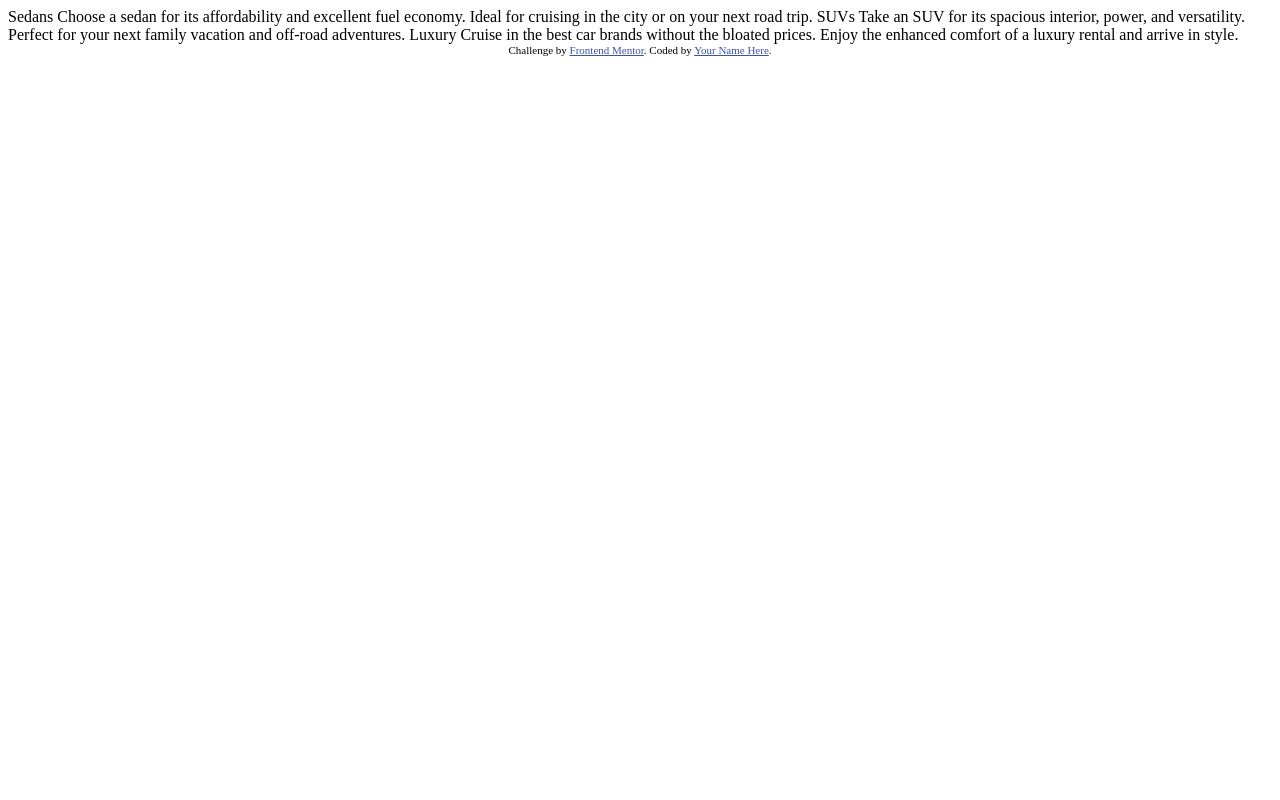
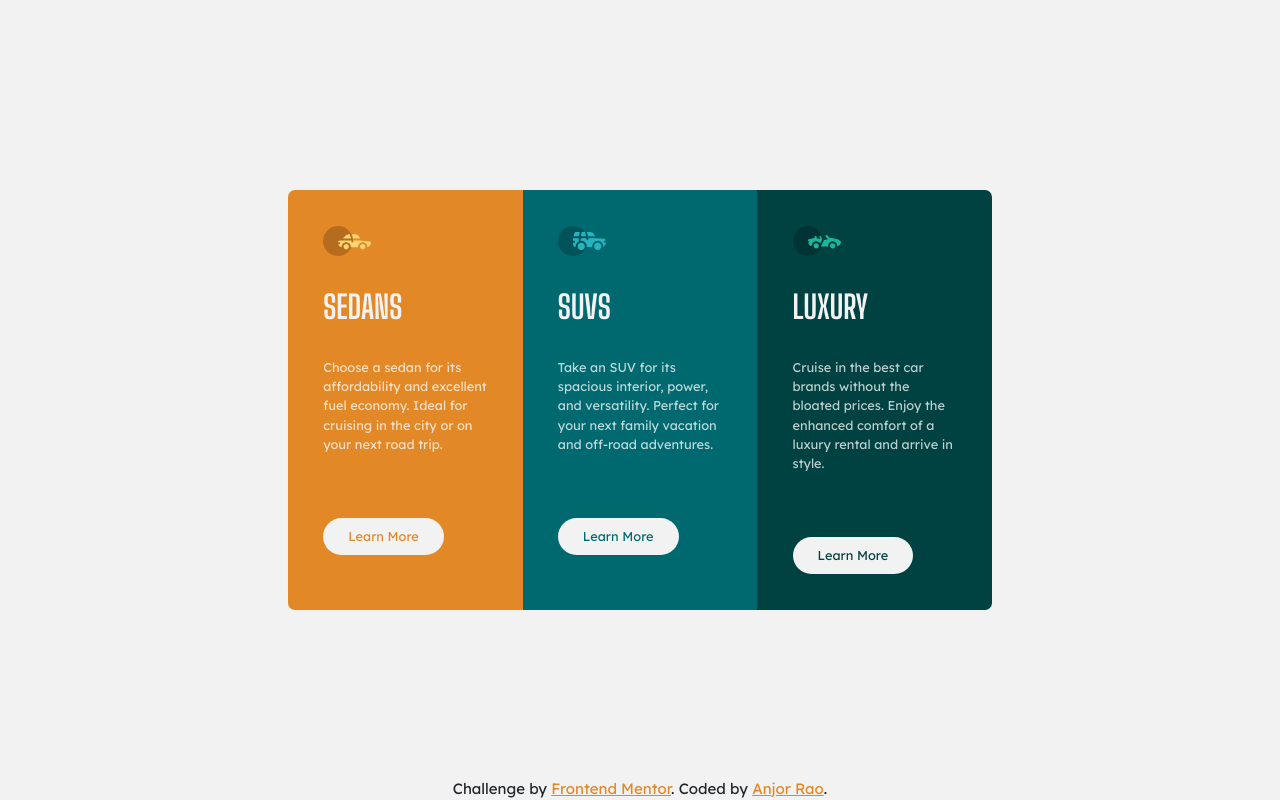
Before and after one commit to anjorrao/frontend-mentor-challenge-3, a plain HTML site: page index.html in a window 1280 px wide. Drawn offline with nearby package versions, Linux system fonts and the light colour scheme.

Commit message:
Theme added.

```diff
--- a/index.html
+++ b/index.html
@@ -8,29 +8,49 @@
 
   <title>Frontend Mentor | 3-column preview card component</title>
 
-  <!-- Feel free to remove these styles or customise in your own stylesheet 👍 -->
-  <style>
-    .attribution { font-size: 11px; text-align: center; }
-    .attribution a { color: hsl(228, 45%, 44%); }
-  </style>
+  <link href="https://cdn.jsdelivr.net/npm/bootstrap@5.0.0-beta3/dist/css/bootstrap.min.css" rel="stylesheet" integrity="sha384-eOJMYsd53ii+scO/bJGFsiCZc+5NDVN2yr8+0RDqr0Ql0h+rP48ckxlpbzKgwra6" crossorigin="anonymous">
+  <link href="css/style.css" rel="stylesheet"></link>
 </head>
 <body>
-
-  Sedans
-  Choose a sedan for its affordability and excellent fuel economy. Ideal for cruising in the city
-  or on your next road trip.
-
-  SUVs
-  Take an SUV for its spacious interior, power, and versatility. Perfect for your next family vacation
-  and off-road adventures.
-
-  Luxury
-  Cruise in the best car brands without the bloated prices. Enjoy the enhanced comfort of a luxury
-  rental and arrive in style.
-
+  <div class="main-content-wrapper">
+    <div class="vertically-align-middle">
+      <div class="card-group">
+        <div class="card orange">
+          <div class="card-body">
+            <div class="card-icon">
+              <img src="images/icon-sedans.svg" alt="Sedans" height="30">
+            </div>
+            <h5 class="card-title">Sedans</h5>
+            <p class="card-text">Choose a sedan for its affordability and excellent fuel economy. Ideal for cruising in the city
+              or on your next road trip.</p>
+            <button class="btn btn-primary">Learn More</button>
+          </div>
+        </div>
+        <div class="card cyan">
+          <div class="card-body">
+            <img src="images/icon-suvs.svg" alt="SUVs" height="30">
+            <h5 class="card-title">SUVs</h5>
+            <p class="card-text">Take an SUV for its spacious interior, power, and versatility. Perfect for your next family vacation
+              and off-road adventures.</p>
+            <button class="btn btn-primary">Learn More</button>
+          </div>
+        </div>
+        <div class="card cyan-dark">
+          <div class="card-body">
+            <img src="images/icon-luxury.svg" alt="Luxury" height="30">
+            <h5 class="card-title">Luxury</h5>
+            <p class="card-text">Cruise in the best car brands without the bloated prices. Enjoy the enhanced comfort of a luxury
+              rental and arrive in style.</p>
+            <button class="btn btn-primary">Learn More</button>
+          </div>
+        </div>
+      </div>
+    </div>
+  </div>
   <div class="attribution">
     Challenge by <a href="https://www.frontendmentor.io?ref=challenge" target="_blank">Frontend Mentor</a>.
-    Coded by <a href="#">Your Name Here</a>.
+    Coded by <a href="#">Anjor Rao</a>.
   </div>
+  <script src="https://cdn.jsdelivr.net/npm/bootstrap@5.0.0-beta3/dist/js/bootstrap.bundle.min.js" integrity="sha384-JEW9xMcG8R+pH31jmWH6WWP0WintQrMb4s7ZOdauHnUtxwoG2vI5DkLtS3qm9Ekf" crossorigin="anonymous"></script>
 </body>
 </html>
--- /dev/null
+++ b/scss/base/_base.scss
@@ -0,0 +1,14 @@
+/*------------------ Font Family -------------------*/
+@import url('https://fonts.googleapis.com/css2?family=Big+Shoulders+Display:wght@700&family=Lexend+Deca&display=swap');
+
+/*----------------- Colors ------------------------*/
+$orange: hsl(31, 77%, 52%);
+$cyan: hsl(184, 100%, 22%);
+$dark-cyan: hsl(179, 100%, 13%);
+$transparent-white: hsla(0, 0%, 100%, 0.75);
+$light-gray: hsl(0, 0%, 95%);
+
+/*----------------- Font --------------------*/
+$regular-font: 15px;
+$font-lexend-deca: 'Lexend Deca', sans-serif;
+$font-big-shoulder-display: 'Big Shoulders Display', cursive;
--- /dev/null
+++ b/scss/base/_breakpoints.scss
@@ -0,0 +1,136 @@
+// Breakpoint viewport sizes and media queries.
+//
+// Breakpoints are defined as a map of (name: minimum width), order from small to large:
+//
+//    (xs: 0, sm: 576px, md: 768px, lg: 992px, xl: 1200px)
+//
+// The map defined in the `$grid-breakpoints` global variable is used as the `$breakpoints` argument by default.
+
+// Name of the next breakpoint, or null for the last breakpoint.
+//
+//    >> breakpoint-next(sm)
+//    md
+//    >> breakpoint-next(sm, (xs: 0, sm: 576px, md: 768px, lg: 992px, xl: 1200px))
+//    md
+//    >> breakpoint-next(sm, $breakpoint-names: (xs sm md lg xl))
+//    md
+$grid-breakpoints: (
+  xs: 0,
+  sm: 576px,
+  md: 768px,
+  lg: 992px,
+  xl: 1200px,
+  xxl: 1400px
+) !default;
+
+@function breakpoint-next($name, $breakpoints: $grid-breakpoints, $breakpoint-names: map-keys($breakpoints)) {
+  $n: index($breakpoint-names, $name);
+  @if not $n {
+    @error "breakpoint `#{$name}` not found in `#{$breakpoints}`";
+  }
+  @return if($n < length($breakpoint-names), nth($breakpoint-names, $n + 1), null);
+}
+
+// Minimum breakpoint width. Null for the smallest (first) breakpoint.
+//
+//    >> breakpoint-min(sm, (xs: 0, sm: 576px, md: 768px, lg: 992px, xl: 1200px))
+//    576px
+@function breakpoint-min($name, $breakpoints: $grid-breakpoints) {
+  $min: map-get($breakpoints, $name);
+  @return if($min != 0, $min, null);
+}
+
+// Maximum breakpoint width.
+// The maximum value is reduced by 0.02px to work around the limitations of
+// `min-` and `max-` prefixes and viewports with fractional widths.
+// See https://www.w3.org/TR/mediaqueries-4/#mq-min-max
+// Uses 0.02px rather than 0.01px to work around a current rounding bug in Safari.
+// See https://bugs.webkit.org/show_bug.cgi?id=178261
+//
+//    >> breakpoint-max(md, (xs: 0, sm: 576px, md: 768px, lg: 992px, xl: 1200px))
+//    767.98px
+@function breakpoint-max($name, $breakpoints: $grid-breakpoints) {
+  $max: map-get($breakpoints, $name);
+  @return if($max and $max > 0, $max - .02, null);
+}
+
+// Returns a blank string if smallest breakpoint, otherwise returns the name with a dash in front.
+// Useful for making responsive utilities.
+//
+//    >> breakpoint-infix(xs, (xs: 0, sm: 576px, md: 768px, lg: 992px, xl: 1200px))
+//    ""  (Returns a blank string)
+//    >> breakpoint-infix(sm, (xs: 0, sm: 576px, md: 768px, lg: 992px, xl: 1200px))
+//    "-sm"
+@function breakpoint-infix($name, $breakpoints: $grid-breakpoints) {
+  @return if(breakpoint-min($name, $breakpoints) == null, "", "-#{$name}");
+}
+
+// Media of at least the minimum breakpoint width. No query for the smallest breakpoint.
+// Makes the @content apply to the given breakpoint and wider.
+@mixin media-breakpoint-up($name, $breakpoints: $grid-breakpoints) {
+  $min: breakpoint-min($name, $breakpoints);
+  @if $min {
+    @media (min-width: $min) {
+      @content;
+    }
+  } @else {
+    @content;
+  }
+}
+
+// Media of at most the maximum breakpoint width. No query for the largest breakpoint.
+// Makes the @content apply to the given breakpoint and narrower.
+@mixin media-breakpoint-down($name, $breakpoints: $grid-breakpoints) {
+  $max: breakpoint-max($name, $breakpoints);
+  @if $max {
+    @media (max-width: $max) {
+      @content;
+    }
+  } @else {
+    @content;
+  }
+}
+
+// Media that spans multiple breakpoint widths.
+// Makes the @content apply between the min and max breakpoints
+@mixin media-breakpoint-between($lower, $upper, $breakpoints: $grid-breakpoints) {
+  $min: breakpoint-min($lower, $breakpoints);
+  $max: breakpoint-max($upper, $breakpoints);
+
+  @if $min != null and $max != null {
+    @media (min-width: $min) and (max-width: $max) {
+      @content;
+    }
+  } @else if $max == null {
+    @include media-breakpoint-up($lower, $breakpoints) {
+      @content;
+    }
+  } @else if $min == null {
+    @include media-breakpoint-down($upper, $breakpoints) {
+      @content;
+    }
+  }
+}
+
+// Media between the breakpoint's minimum and maximum widths.
+// No minimum for the smallest breakpoint, and no maximum for the largest one.
+// Makes the @content apply only to the given breakpoint, not viewports any wider or narrower.
+@mixin media-breakpoint-only($name, $breakpoints: $grid-breakpoints) {
+  $min:  breakpoint-min($name, $breakpoints);
+  $next: breakpoint-next($name, $breakpoints);
+  $max:  breakpoint-max($next);
+
+  @if $min != null and $max != null {
+    @media (min-width: $min) and (max-width: $max) {
+      @content;
+    }
+  } @else if $max == null {
+    @include media-breakpoint-up($name, $breakpoints) {
+      @content;
+    }
+  } @else if $min == null {
+    @include media-breakpoint-down($next, $breakpoints) {
+      @content;
+    }
+  }
+}
--- /dev/null
+++ b/scss/component/_component.scss
@@ -0,0 +1,84 @@
+@import "../base/base";
+@import "../base/breakpoints";
+
+/*---------------- Card ----------------*/
+.card-group {
+
+	.card {
+		padding: 1.2rem;
+		border: none;
+		color: $transparent-white;
+		border-radius: 7px;
+		margin-bottom: 0;
+
+		 @include media-breakpoint-down(md) {
+			 border-radius: 0;
+
+			 &:first-child {
+				 border-top-left-radius: 7px;
+				 border-top-right-radius: 7px;
+			 }
+
+			 &:last-child {
+				 border-bottom-left-radius: 7px;
+				 border-bottom-right-radius: 7px;
+			 }
+		 }
+
+		.card-title {
+			font-family: $font-big-shoulder-display;
+			color: $light-gray;
+			font-size: 2rem;
+			margin: 2rem 0;
+			text-transform: uppercase;
+		}
+
+		p {
+			margin-bottom: 4rem;
+			font-size: 0.8rem;
+		}
+
+		&.orange {
+			background-color: $orange;
+
+			.btn-primary {
+				color: $orange;
+			}
+		}
+
+		&.cyan {
+			background-color: $cyan;
+
+			.btn-primary {
+				color: $cyan;
+			}
+		}
+
+		&.cyan-dark {
+			background-color: $dark-cyan;
+
+			.btn-primary {
+				color: $dark-cyan;
+			}
+		}
+	}
+}
+
+/*---------------- Button ---------------*/
+.btn-primary {
+	background-color: $light-gray;
+	border-radius: 30px;
+	border: none;
+	font-size: 0.8rem;
+	padding: 0.5rem 1.5rem;
+	border: 1px solid transparent;
+
+	&:hover,
+	&:active,
+	&:focus {
+		background-color: transparent;
+		color: $light-gray !important;
+		border: 1px solid $light-gray;
+		box-shadow: none;
+	}
+}
--- /dev/null
+++ b/scss/layout/_layout.scss
@@ -0,0 +1,28 @@
+@import "../base/base";
+@import "../base/breakpoints";
+
+.main-content-wrapper {
+
+	@include media-breakpoint-down(md) {
+		padding: 50px 0;
+	}
+}
+
+.vertically-align-middle {
+	@include media-breakpoint-up(md) {
+		display: flex;
+		align-items: center;
+		height: 100vh;
+		justify-content: center;
+	}
+
+	@include media-breakpoint-down(md) {
+		padding: 0 15px;
+	}
+
+	.card-group {
+		@include media-breakpoint-up(md) {
+			width: 55%;
+		}
+ 	}
+}
--- /dev/null
+++ b/scss/style.scss
@@ -0,0 +1,3 @@
+@import "component/component";
+@import "theme/theme";
+@import "layout/layout";
--- /dev/null
+++ b/scss/theme/_theme.scss
@@ -0,0 +1,18 @@
+@import "../base/base";
+
+body {
+	font-family: $font-lexend-deca;
+	font-size: $regular-font;
+	background-color: $light-gray;
+}
+
+.attribution {
+	position: fixed;
+	width: 100%;
+	bottom: 0;
+	text-align: center;
+
+	a {
+		color: $orange;
+	}
+}
```
Also changed, not shown: css/style.css (added), 1 other file.
